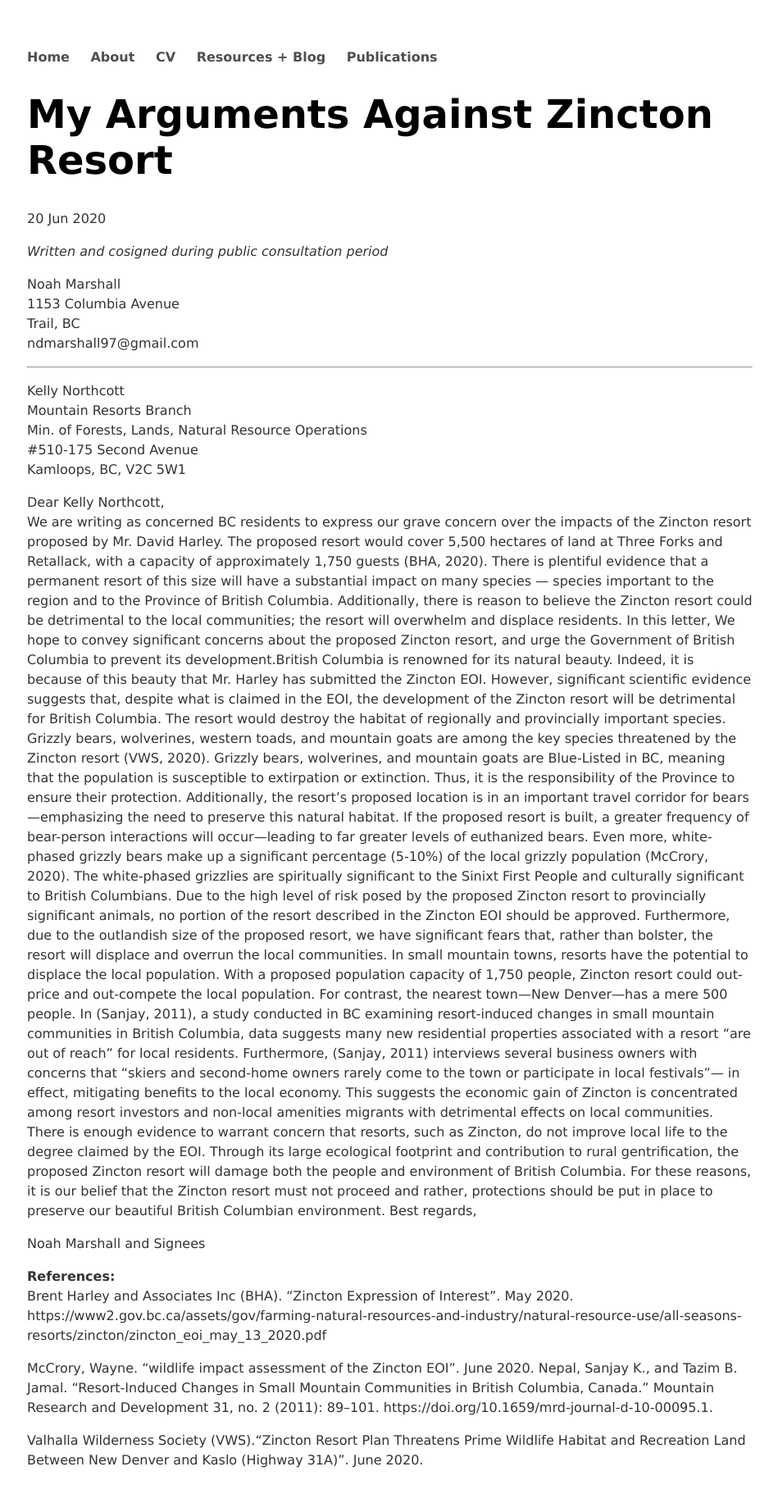
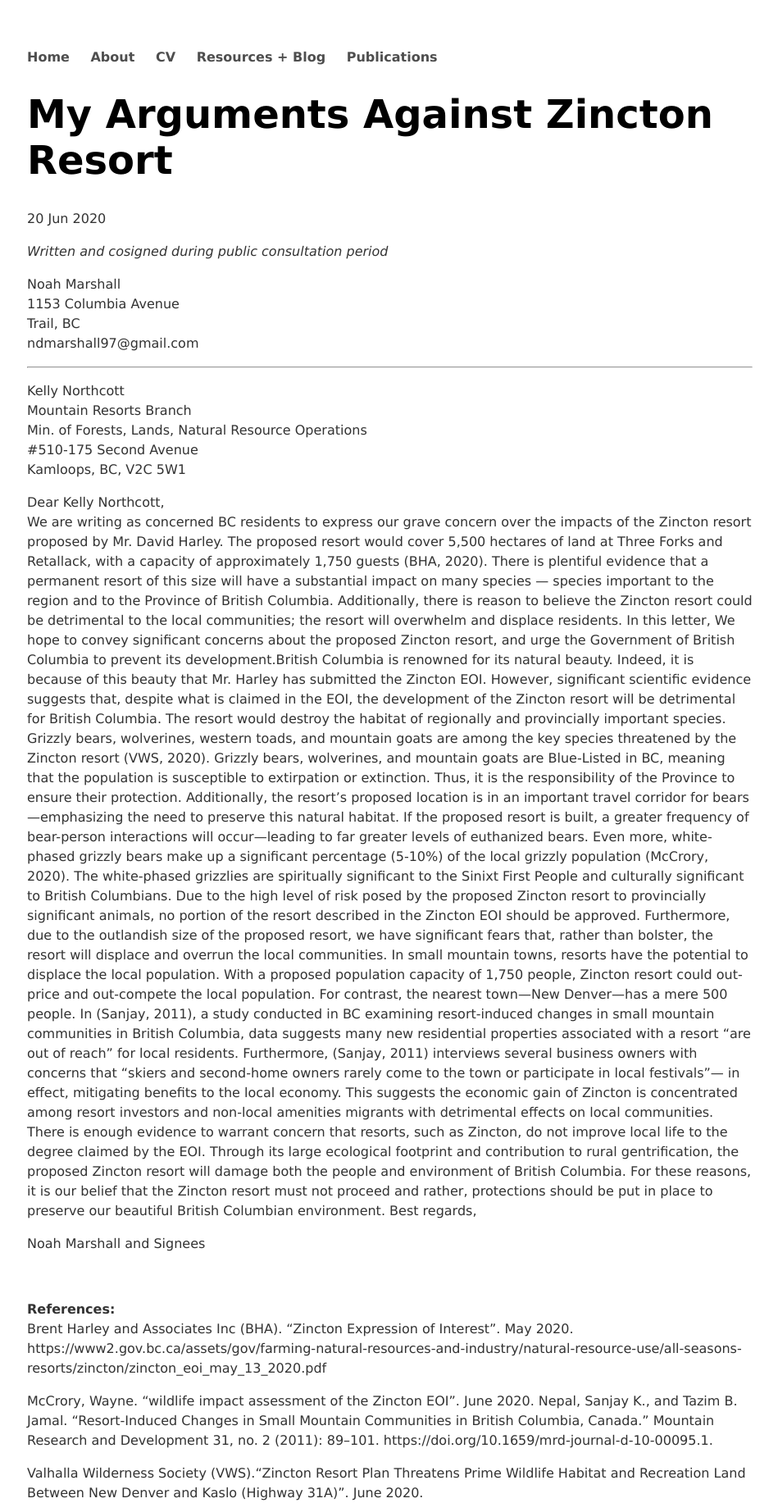
Before and after one commit to nmarzz/nmarzz.github.io, a Jekyll site: the page built from _posts/2020-06-20-againstZincton.md, in a window 1280 px wide. Shown: the whole page at 82% size, without its empty margins (35-984 px from the left). Built offline with Jekyll 4.4.1, drawn with Linux system fonts in a browser that asks for light colours; before the commit the page ends 1793 px from its top, so only the background shows below that.

Commit message:
references

```diff
--- a/_posts/2020-06-20-againstZincton.md
+++ b/_posts/2020-06-20-againstZincton.md
@@ -25,7 +25,13 @@ We are writing as concerned BC residents to express our grave concern over the i
 Noah Marshall and Signees
 
 
-
+&nbsp;
+&nbsp;
+&nbsp;
+&nbsp;
+&nbsp;
+&nbsp;
+&nbsp;
 
 
 
```
